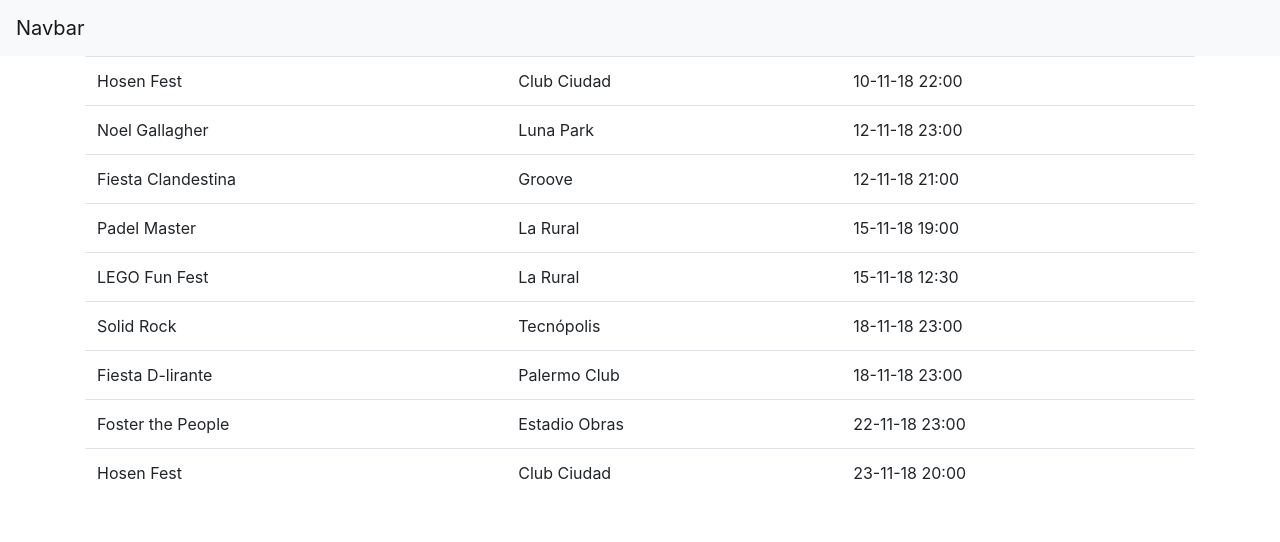
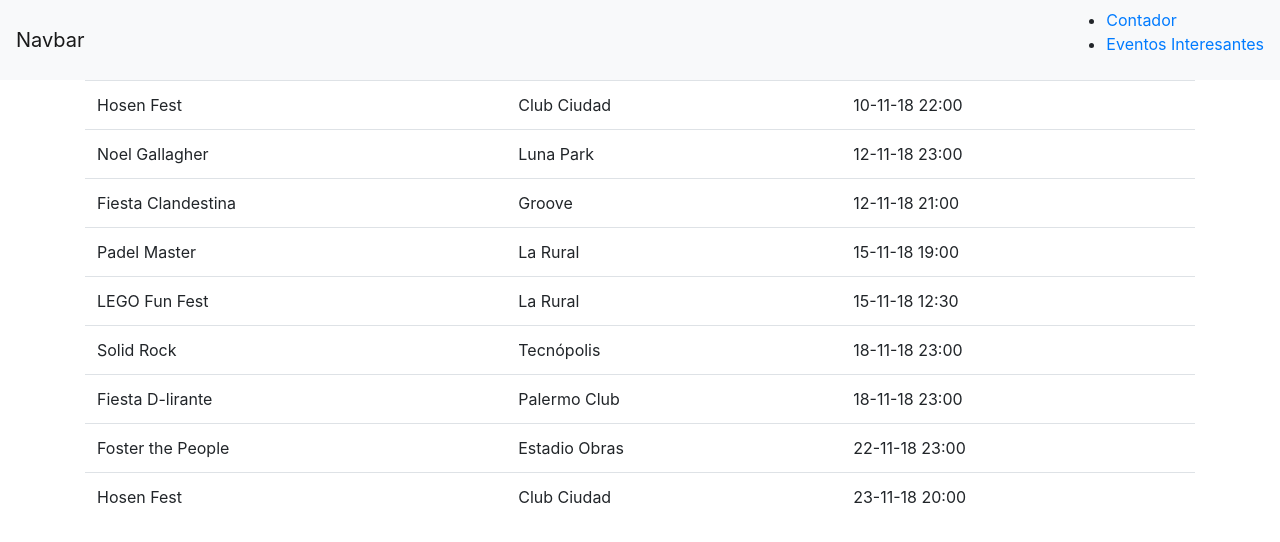
Before and after one commit to Fabiannnn/tp-react, a React (Create React App) app: page /eventos-interesantes in a window 1280 px wide. Shown: the top 542 px of the page. Built offline with nearby package versions, Linux system fonts and the light colour scheme.

Commit message:
agrego routing

```diff
--- a/package.json
+++ b/package.json
@@ -7,6 +7,7 @@
     "font-awesome": "^4.7.0",
     "react": "^16.6.3",
     "react-dom": "^16.6.3",
+    "react-router-dom": "^4.3.1",
     "react-scripts": "2.1.1"
   },
   "scripts": {
--- a/src/App.js
+++ b/src/App.js
@@ -1,4 +1,5 @@
 import React, { Component } from "react";
+import { Route } from "react-router-dom";
 
 import "./App.css";
 import NavBar from "./componentes/navbar";
@@ -11,7 +12,8 @@
       <React.Fragment>
         <NavBar />
         <main className="container">
-          <EventosInteresantes />
+          <Route path="/eventos-interesantes" component={EventosInteresantes} />
+          <Route path="/contador" component={Contador} />
         </main>
       </React.Fragment>
     );
--- a/src/componentes/navbar.jsx
+++ b/src/componentes/navbar.jsx
@@ -1,4 +1,5 @@
 import React, { Component } from "react";
+import { Link } from "react-router-dom";
 
 export default class NavBar extends Component {
   state = {};
@@ -8,6 +9,14 @@
         <a href="#" className="navbar-brand">
           Navbar
         </a>
+        <ul>
+          <li>
+            <Link to="/contador">Contador</Link>
+          </li>
+          <li>
+            <Link to="/eventos-interesantes">Eventos Interesantes</Link>
+          </li>
+        </ul>
       </nav>
     );
   }
--- a/src/index.js
+++ b/src/index.js
@@ -3,9 +3,15 @@
 import "./index.css";
 import App from "./App";
 import * as serviceWorker from "./serviceWorker";
+import { BrowserRouter } from "react-router-dom";
 
 import "bootstrap/dist/css/bootstrap.css";
 import "font-awesome/css/font-awesome.css";
 
-ReactDOM.render(<App />, document.getElementById("root"));
+ReactDOM.render(
+  <BrowserRouter>
+    <App />
+  </BrowserRouter>,
+  document.getElementById("root")
+);
 serviceWorker.unregister();
```
Also changed, not shown: 1 other file (tests, documents, lock files or other folders).
